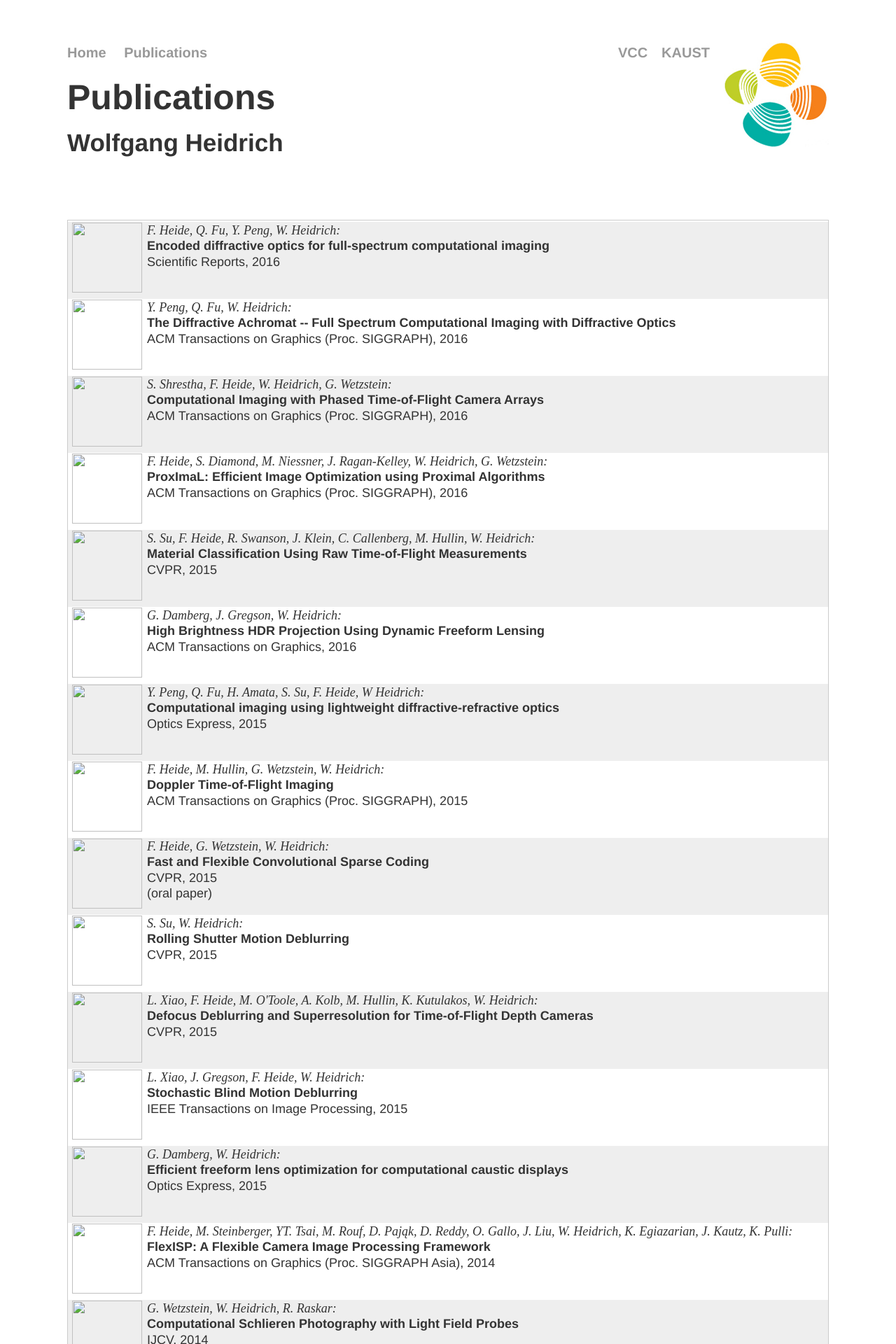
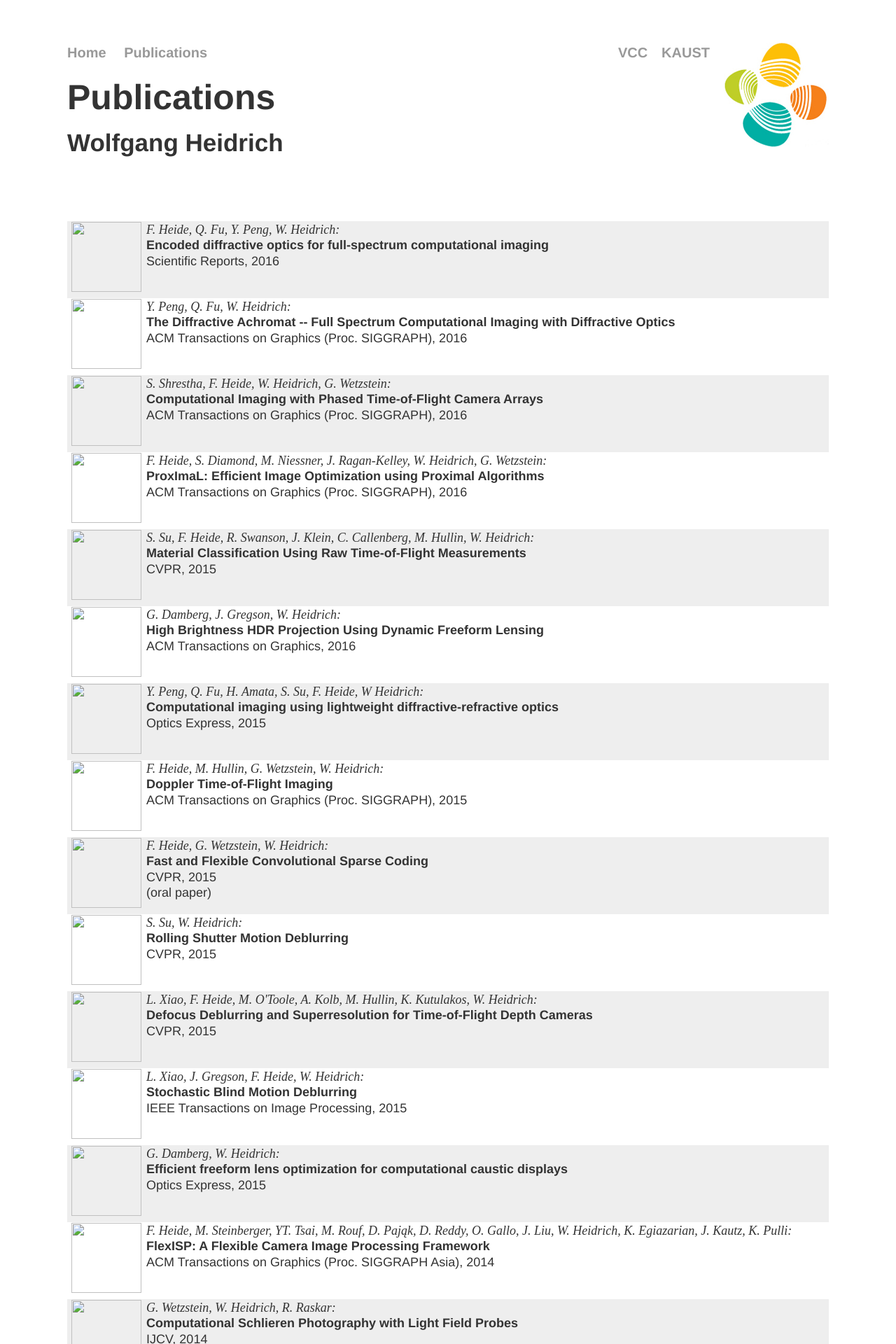
Before and after one commit to vccimaging/vccimaging.github.io, a Jekyll site: the page built from publications.html, in a window 1280 px wide. Shown: the top 1920 px of the page at 70% size. Built offline with Jekyll 4.4.1, drawn with Linux system fonts in a browser that asks for light colours.

Commit message:
Update main.css

```diff
--- a/css/main.css
+++ b/css/main.css
@@ -66,8 +66,8 @@
 }
 table {
     border-collapse: collapse;
-    border: 1px solid #ccc;
-    padding: 0.5rem;
+    border: 1;
+    padding: 0;
     table-layout: fixed;
     width: 100%;
 }
```
